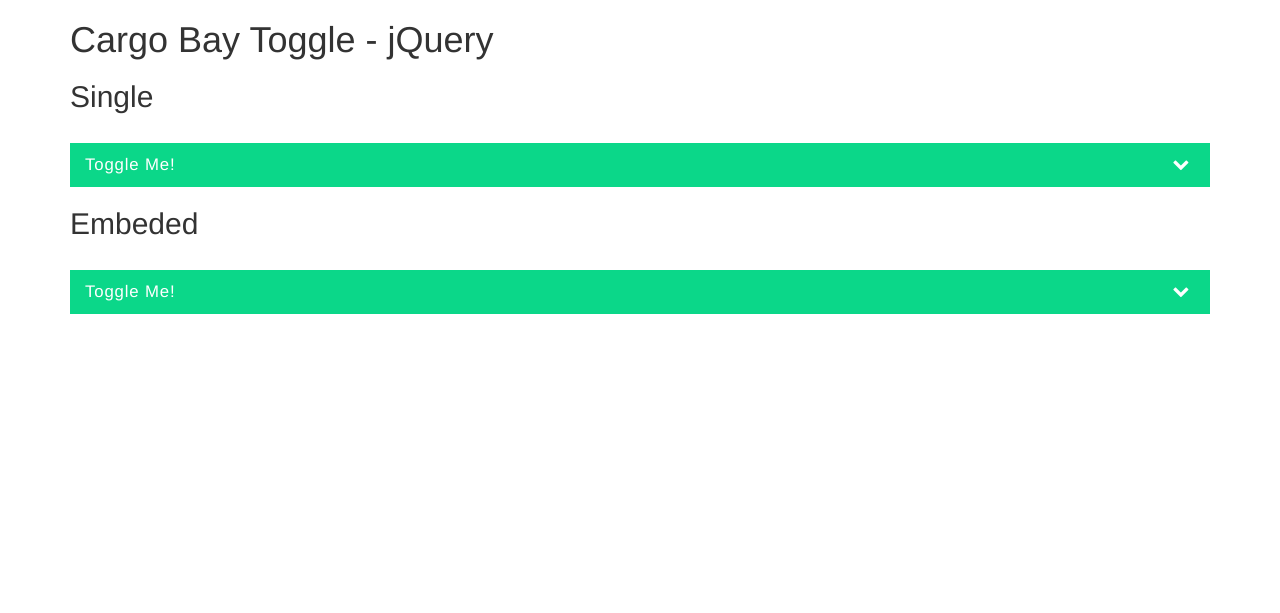
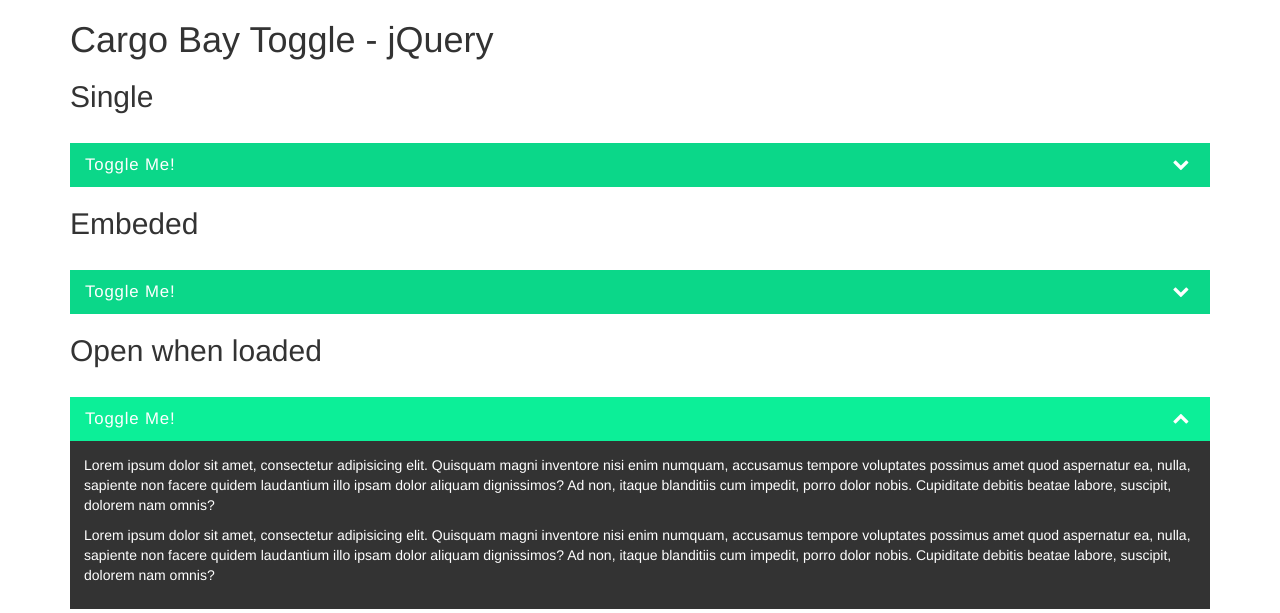
Before and after one commit to roderik/cargobay, a website: page src/toggle/demo/jquery-toggle.html in a window 1280 px wide. Drawn offline with nearby package versions, Linux system fonts and the light colour scheme.

Commit message:
Update jQuery demo

```diff
--- a/src/toggle/demo/jquery-toggle.html
+++ b/src/toggle/demo/jquery-toggle.html
@@ -91,6 +91,26 @@
                 </div>
             </div>
         </div>
+
+        <h2>Open when loaded</h2>
+        <div>
+            <button class="js-toggle-btn toggle-button toggle-button-demo toggle-btn--active" data-target="#main-navigation--tabs--3">
+                Toggle Me!
+                <span class="icon--chevron-down toggle-btn__icon--show"></span>
+                <span class="icon--chevron-up toggle-btn__icon--hide"></span>
+            </button>
+
+            <div id="main-navigation--tabs--3" class="toggle-item toggle-item-demo toggle-item--active">
+                <div class="toggle-item__content">
+                    <p>
+                        Lorem ipsum dolor sit amet, consectetur adipisicing elit. Quisquam magni inventore nisi enim numquam, accusamus tempore voluptates possimus amet quod aspernatur ea, nulla, sapiente non facere quidem laudantium illo ipsam dolor aliquam dignissimos? Ad non, itaque blanditiis cum impedit, porro dolor nobis. Cupiditate debitis beatae labore, suscipit, dolorem nam omnis?
+                    </p>
+                    <p>
+                        Lorem ipsum dolor sit amet, consectetur adipisicing elit. Quisquam magni inventore nisi enim numquam, accusamus tempore voluptates possimus amet quod aspernatur ea, nulla, sapiente non facere quidem laudantium illo ipsam dolor aliquam dignissimos? Ad non, itaque blanditiis cum impedit, porro dolor nobis. Cupiditate debitis beatae labore, suscipit, dolorem nam omnis?
+                    </p>
+                </div>
+            </div>
+        </div>
     </div>
 
     <script src="http://code.jquery.com/jquery-2.1.1.min.js"></script>
```
